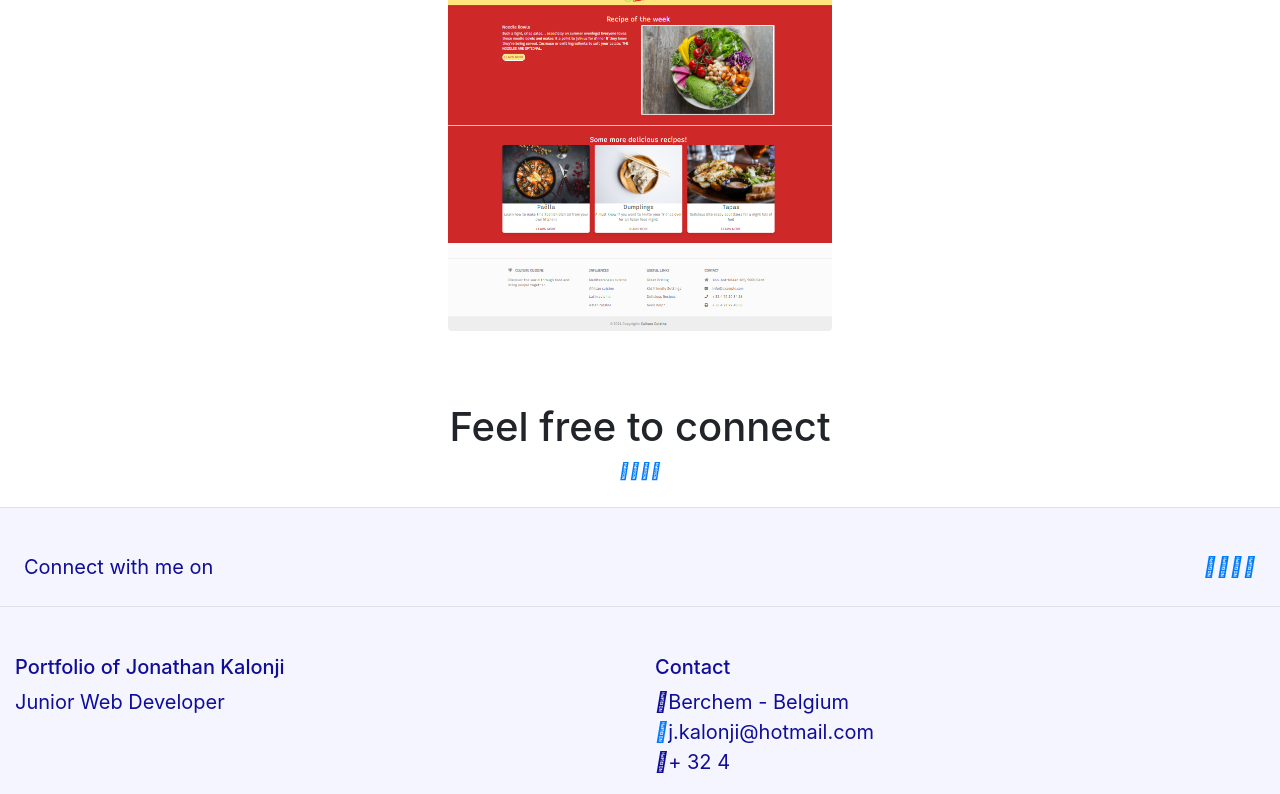
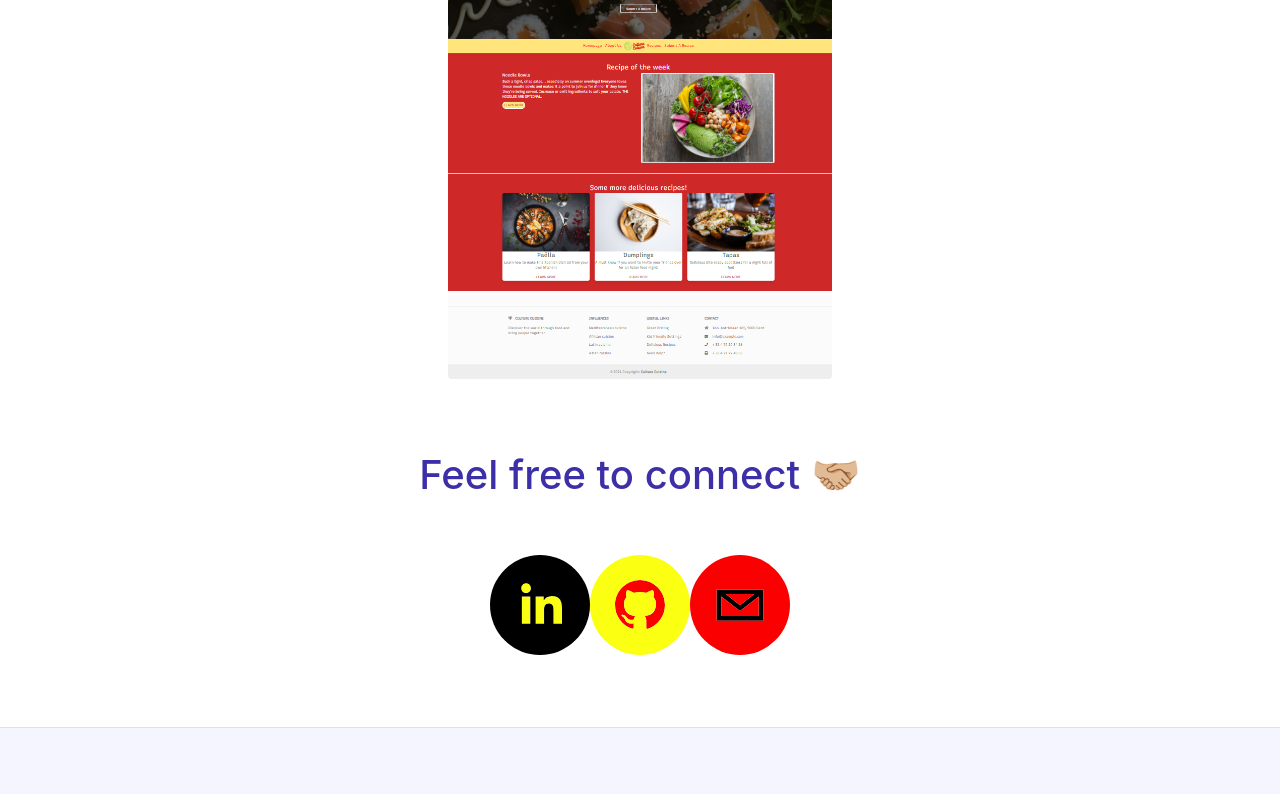
Before and after one commit to Jonathanazerty/portfolio, a React (Create React App) app: page / in a window 1280 px wide. Shown: the part 2000-2794 px from the top of the page. Built offline with nearby package versions, Linux system fonts and the light colour scheme.

Commit message:
changing small details on every page

```diff
--- a/package.json
+++ b/package.json
@@ -3,6 +3,9 @@
   "version": "0.1.0",
   "private": true,
   "dependencies": {
+    "@fortawesome/fontawesome-svg-core": "^1.2.36",
+    "@fortawesome/free-solid-svg-icons": "^5.15.4",
+    "@fortawesome/react-fontawesome": "^0.1.15",
     "@testing-library/jest-dom": "^5.11.4",
     "@testing-library/react": "^11.1.0",
     "@testing-library/user-event": "^12.1.10",
@@ -15,6 +18,7 @@
     "react-player": "^2.9.0",
     "react-router-dom": "^5.3.0",
     "react-scripts": "4.0.3",
+    "react-social-icons": "^5.6.1",
     "web-vitals": "^1.0.1"
   },
   "scripts": {
--- a/src/App.css
+++ b/src/App.css
@@ -2,11 +2,12 @@
   padding: 0;
   margin: 0;
   scroll-behavior: smooth;
+  color: rgb(60, 47, 168);
 }
 
 .App {
   background-color: white;
-  color: black;
+  color: rgb(60, 47, 168);
 }
 
 .App-header {
@@ -60,7 +61,7 @@
   color: rgb(16, 13, 155);
 }
 
-.img {
-  margin-top: 20px;
-  margin-bottom: 20px;
+.pokedex, .weather, .cuisine:hover {
+  transform: scale(1.2);
+  box-shadow: 10px 10px 10px rgb(194, 194, 255);
 }
--- a/src/components/Contact.js
+++ b/src/components/Contact.js
@@ -1,4 +1,5 @@
 import React from 'react';
+import { SocialIcon } from 'react-social-icons';
 // import { MDBIcon, MDBContainer, MDBBtn } from 'mdbreact';
 
 const Contact = () => {
@@ -6,32 +7,12 @@ const Contact = () => {
         <div className="contact">
             <section class="d-flex flex-lg-column justify-content-center align-items-center p-4 border-bottom">
                 <div class="me-5 d-none d-lg-block">
-                    <span><h1>Feel free to connect</h1></span>
+                    <span><h1>Feel free to connect 🤝🏼</h1></span>
                 </div>
-                <div className="socials">
-                    {/* <MDBContainer>
-                        <MDBBtn size="lg" tag="a" floating social="https://linkedin.com/in/jonathan-kalonji-0819a492/">
-                            <MDBIcon fab icon="linkedin-in" />
-                        </MDBBtn>
-                        <MDBBtn size="lg" tag="a" floating social="https://github.com/Jonathanazerty">
-                            <MDBIcon fab icon="github" />
-                        </MDBBtn>
-                        <MDBBtn size="lg" tag="a" floating social="mailto:j.kalonji@hotmail.com">
-                            <MDBIcon fab icon="envelope" />
-                        </MDBBtn>
-                    </MDBContainer> */}
-                    <a href="https://linkedin.com/in/jonathan-kalonji-0819a492/" class="me-4 text-reset">
-                        <i class="fab fa-linkedin"></i>
-                    </a>
-                    <a href="https://github.com/Jonathanazerty/" class="me-4 text-reset">
-                        <i class="fab fa-github"></i>
-                    </a>
-                    <a href="mailto:j.kalonji@hotmail.com" class="me-4 text-reset">
-                        <i class="far fa-envelope"></i>
-                    </a>
-                    <a href="+32 4 " class="me-4 text-reset">
-                        <i class="fas fa-phone me-3"></i>
-                    </a>
+                <div className="socials m-5">
+                    <SocialIcon url="https://linkedin.com/in/jonathan-kalonji-0819a492/" bgColor="#000000" fgColor="#fbff12" style={{ height: 100, width: 100 }} />
+                    <SocialIcon url="https://github.com/Jonathanazerty/" bgColor="#fbff12" fgColor="#fa0000" style={{ height: 100, width: 100 }} />
+                    <SocialIcon url="mailto:j.kalonji@hotmail.com" bgColor="#fa0000" fgColor="#000000" style={{ height: 100, width: 100 }} />
                 </div>
 
             </section>
--- a/src/components/Footer.js
+++ b/src/components/Footer.js
@@ -1,56 +1,47 @@
 import React from 'react';
+import { SocialIcon } from 'react-social-icons';
  import { MDBContainer, MDBFooter, MDBCol, MDBRow} from "mdbreact";
+ import { FontAwesomeIcon } from '@fortawesome/react-fontawesome';
+ import { faHome } from '@fortawesome/free-solid-svg-icons';
+ import { faPhone } from '@fortawesome/free-solid-svg-icons';
 
 const Footer = () => {
     return (
         <div className="footer">
-            <section class="d-flex justify-content-center justify-content-lg-between p-4 border-bottom">
+            <section class="d-flex justify-content-center justify-content-lg-between p-4 m-4 border-bottom">
                 <div class="me-5 d-none d-lg-block">
-                    <span>Connect with me on</span>
+                    <span>Feel free to connect 🤝🏼 with me on</span>
                 </div>
                 <div>
-                    <a href="https://linkedin.com/in/jonathan-kalonji-0819a492/" class="me-4 text-reset">
-                        <i class="fab fa-linkedin"></i>
-                    </a>
-                    <a href="https://github.com/Jonathanazerty/" class="me-4 text-reset">
-                        <i class="fab fa-github"></i>
-                    </a>
-                    <a href="mailto:j.kalonji@hotmail.com" class="me-4 text-reset">
-                        <i class="far fa-envelope"></i>
-                    </a>
-                    <a href="+32 4 " class="me-4 text-reset">
-                        <i class="fas fa-phone me-3"></i>
-                    </a>
+                  <SocialIcon url="https://linkedin.com/in/jonathan-kalonji-0819a492/" bgColor="#0054ff" />
+                  <SocialIcon url="https://github.com/Jonathanazerty/" bgColor="#0054ff" />
+                  <SocialIcon url="mailto:j.kalonji@hotmail.com" bgColor="#0054ff"/>
+                  <SocialIcon url="tel:+32 473981602" bgColor="#0054ff"/>
                 </div>
 
             </section>
-        <MDBFooter color="blue" className="font-small pt-4 mt-4">
-          <MDBContainer fluid className="text-center text-md-left">
+        <MDBFooter color="blue" className="font-small pt-4 m-4">
+          <MDBContainer fluid className="text-center text-md-center">
             <MDBRow>
               <MDBCol md="6">
                 <h5 className="title">Portfolio of Jonathan Kalonji</h5>
                 <p>
-                  Junior Web Developer
+                  Junior Full Stack Web Developer
                 </p>
               </MDBCol>
               <MDBCol md="6">
-                <h5 className="title">Contact</h5>
+                <h5 className="title">Based in</h5>
                 <ul>
-                    <i class="fas fa-home me-3"></i>
+                  <FontAwesomeIcon icon={faHome} />
                         Berchem - Belgium<br></br>
-                    <a href="mailto:j.kalonji@hotmail.com" class="me-4 text-reset">
-                        <i class="far fa-envelope"></i>
-                    </a>
-                        j.kalonji@hotmail.com<br></br>
-                    <i class="fas fa-phone me-3"></i>
-                        + 32 4
+                  <FontAwesomeIcon icon={faPhone} url="tel:+32 473981602"/>
                 </ul>
               </MDBCol>
             </MDBRow>
           </MDBContainer>
           <div className="footer-copyright text-center py-3">
             <MDBContainer fluid>
-              &copy; {new Date().getFullYear()} Copyright: <a href="Jonathan"> Jonathan </a>
+              &copy; {new Date().getFullYear()} Copyright: <a href="/"> Jonathan Kalonji </a>
             </MDBContainer>
           </div>
         </MDBFooter>
--- a/src/components/Header.js
+++ b/src/components/Header.js
@@ -10,7 +10,7 @@ const Header = () => {
         <div class="collapse" id="navbarToggleExternalContent">
           <div class="bg-transparent p-4">
             <a href="/" title=""><img className="gif-navbar" src={logo} alt="loading..." /></a>
-            {/* <a class="nav-link" href="/">Home</a> */}
+            <a class="nav-link" href="/">Home</a>
             <a class="nav-link" href="/About">About Me</a>
             <a class="nav-link" href="/Contact">Contact</a>
             <div class="nav-item dropdown">
@@ -32,38 +32,6 @@ const Header = () => {
           </button>
         </nav>
     </div>
-
-        // <div className="Navbar">
-        //     <Navbar fixed="top">
-        //         <Navbar.Brand>
-        //             <img className="gif-navbar" src={logo} alt="loading..." />
-        //         </Navbar.Brand>
-        //         <Navbar.Toggle />
-        //         <Navbar.Collapse>
-        //             <Nav.Link as={Link} to={"/About"}>Jonathan</Nav.Link>
-        //             <Nav.Link as={Link} to={"/"}>Home</Nav.Link>
-        //             <NavDropdown title="Projects">
-        //                 <NavDropdown.Item  as={Link} to={"/Projects"}></NavDropdown.Item>
-        //             </NavDropdown>
-        //             <Nav.Link as={Link} to={"/Cv"}>Curriculum Vitae</Nav.Link>
-        //             <Nav.Link as={Link} to={"/Contact"}>Contact</Nav.Link>
-        //             <div class="navIcon-container">
-        //                 <a href="https://linkedin.com/in/jonathan-kalonji-0819a492/"
-        //                     class="nav-icon"
-        //                     target="_blank" rel="noreferrer"><i class="fab fa-linkedin-in"></i>
-        //                 </a>
-        //                 <a href="https://github.com/Jonathanazerty/"
-        //                     class="nav-icon" target="_blank" rel="noreferrer"
-        //                     ><i class="fab fa-github"></i>
-        //                 </a>
-        //                 <a class="nav-icon"
-        //                     href="mailto:j.kalonji@hotmail.com"
-        //                     target="_blank" rel="noreferrer"><i class="far fa-envelope"></i>
-        //                 </a>
-        //             </div>
-        //         </Navbar.Collapse>
-        //     </Navbar>
-        // </div>
     )
 };
 
--- a/src/components/Home.js
+++ b/src/components/Home.js
@@ -10,7 +10,7 @@ const Home = () => {
             <div>
             <a href="/About" title="AboutMe"><img className="gif" src={logo} alt="loading..." /></a>
             </div>
-            <About/>
+            <About/><br></br><br></br>
             <Projects/>
             <Contact/>
       </body>
```
Also changed, not shown: 2 other files (tests, documents, lock files or other folders).
